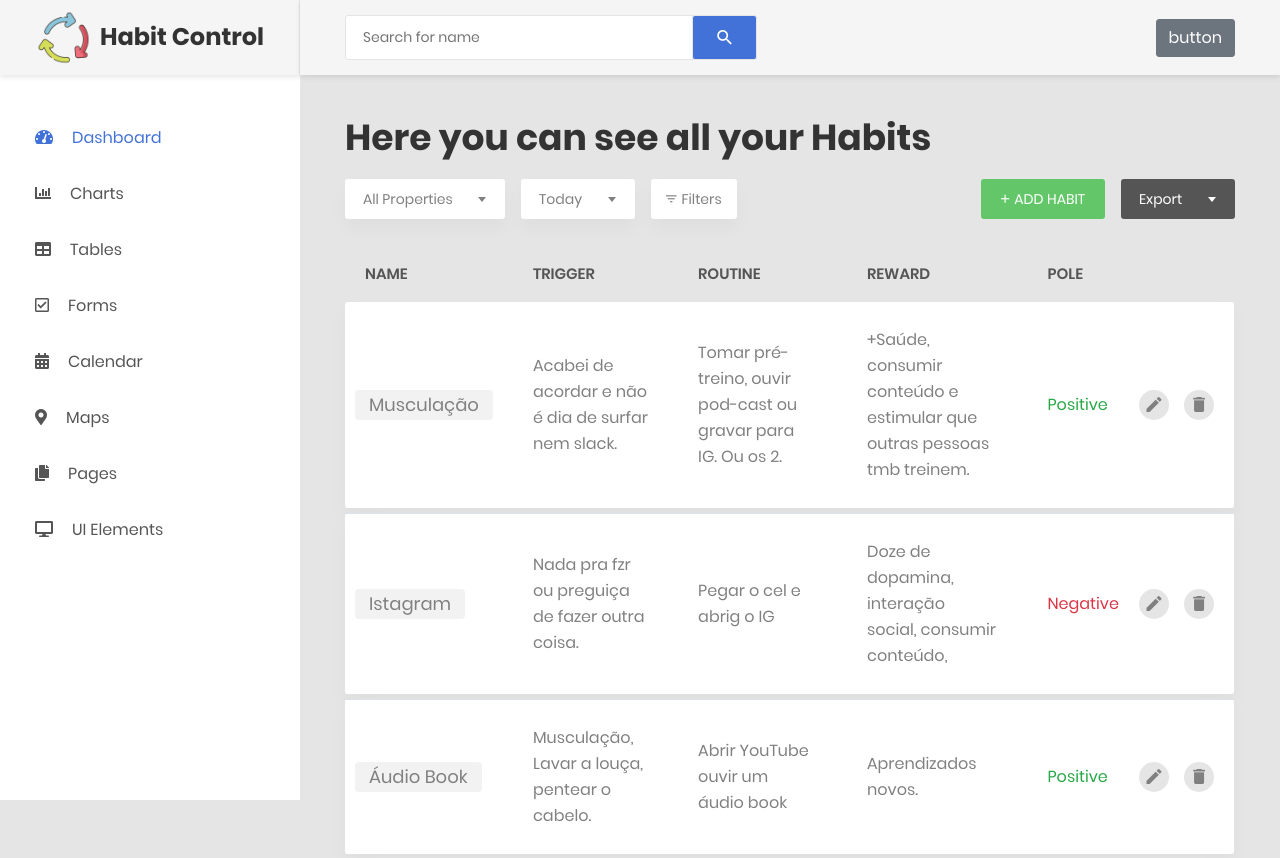
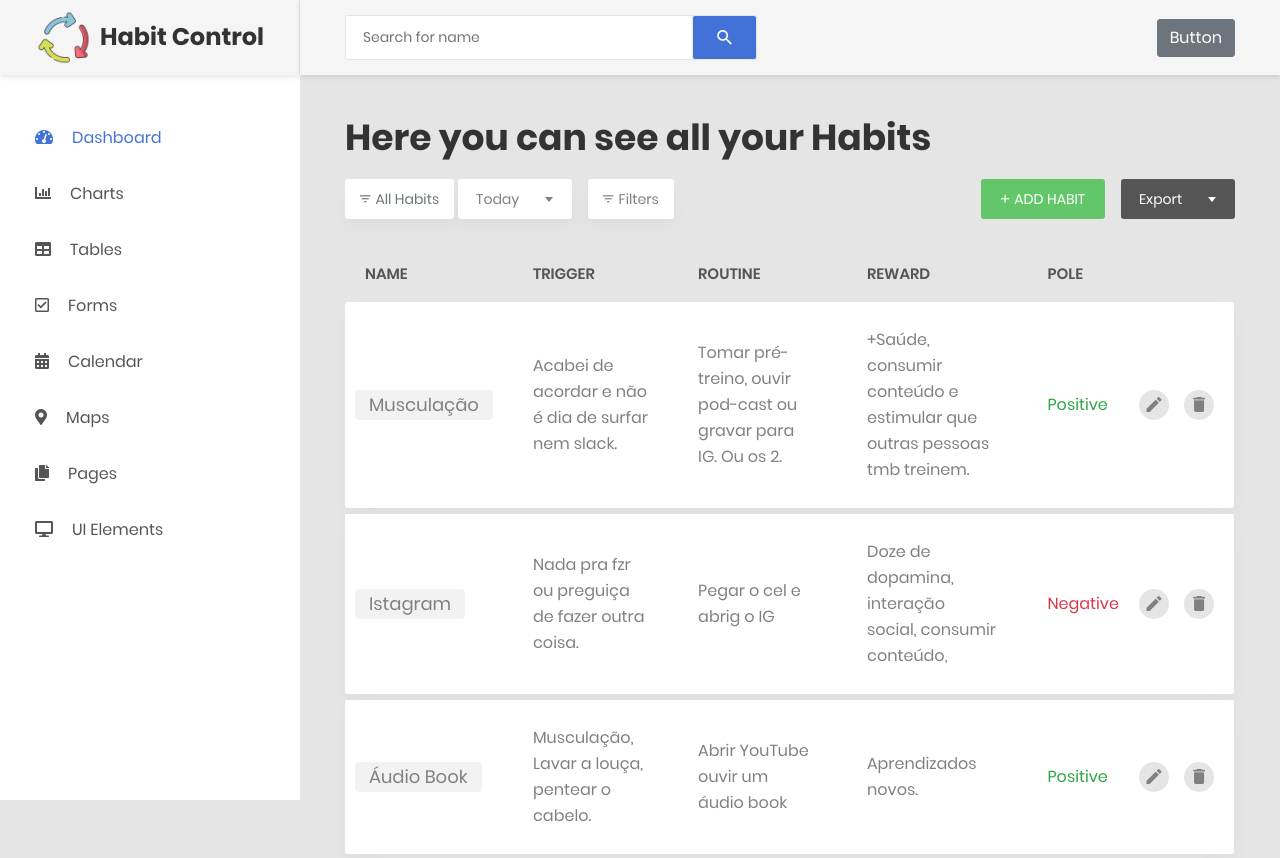
Before and after one commit to Freitas-gui/Habit-control, a Django app: page / in a window 1280 px wide. Shown: the top 858 px of the page. Run offline with Django 3.2, Linux system fonts and the light colour scheme; data comes from the database, SQL or seed files in the repository; both versions use the stored data as it was after the commit; some libraries are stand-ins or nearby versions.

Commit message:
button all habits

```diff
--- a/habit/static/css/index.css
+++ b/habit/static/css/index.css
@@ -82,7 +82,3 @@
 .modal-backdrop {
   z-index: -1;
 }
-
-.invisible{
-    display: none;
-}
--- a/habit/templates/habit_form.html
+++ b/habit/templates/habit_form.html
@@ -54,7 +54,7 @@
                         </label>
                     </div>
                     <div class="form-actions form-group">
-                        <button type="submit" class="btn btn-success btn-sm">Submit</button>
+                        <button type="submit" class="btn btn-success btn-sm">Send</button>
                     </div>
                 </form>
             </div>
--- a/habit/templates/home.html
+++ b/habit/templates/home.html
@@ -20,7 +20,7 @@
 
     {% block right-header %}
 
-        <button class="btn btn-secondary"><a href="" class="text-decoration-none text-white">button</a></button>
+        <button class="btn btn-secondary"><a href="" class="text-decoration-none text-white">Button</a></button>
 
     {% endblock %}
 
@@ -29,14 +29,11 @@
         <h1 class="title">Here you can see all your Habits</h1>
         <div class="table-data__tool">
             <div class="table-data__tool-left">
-                <div class="rs-select2--light rs-select2--md">
-                    <select class="js-select2" name="property">
-                        <option selected="selected">All Properties</option>
-                        <option value="">Option 1</option>
-                        <option value="">Option 2</option>
-                    </select>
-                    <div class="dropDownSelect2"></div>
-                </div>
+                <button class="au-btn-filter">
+                    <a href="{% url 'home' %}" class="text-decoration-none text-secondary">
+                        <i class="zmdi zmdi-filter-list"></i>All Habits
+                    </a>
+                </button>
                 <div class="rs-select2--light rs-select2--sm">
                     <select class="js-select2" name="time">
                         <option selected="selected">Today</option>
@@ -76,14 +73,14 @@
                     </tr>
                 </thead>
                 {% for habit in object_list %}
+
                     <tbody>
-                        <tr class="tr-shadow">
 
-                            <td class="">
-                                <span class="block-email rounded ">{{habit.name}}</span></td>
+                        <tr class="tr-shadow ordinary_row">
                                 <td>
-                                {{habit.trigger}}
+                                    <span class="block-email rounded ">{{habit.name}}</span>
                                 </td>
+                                <td>{{habit.trigger}}</td>
                                 <td >{{habit.routine}}</td>
                                 <td>{{habit.reward}}</td>
                                 <td>
@@ -107,10 +104,11 @@
 
                                             <span class="in_modal_name_habit invisible">{{ habit.name }}</span>
                                         </button>
-
                                     </div>
                                 </td>
+                            </div>
                         </tr>
+
                         <tr class="spacer"></tr>
 
                     </tbody>
```
Also changed, not shown: db.sqlite3, habit/static/images/habit_loop.png (added). Lines whose indentation alone changed are shown as unchanged.
